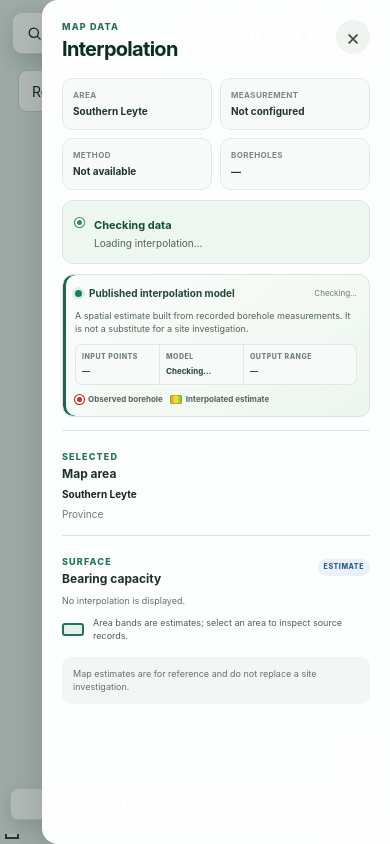
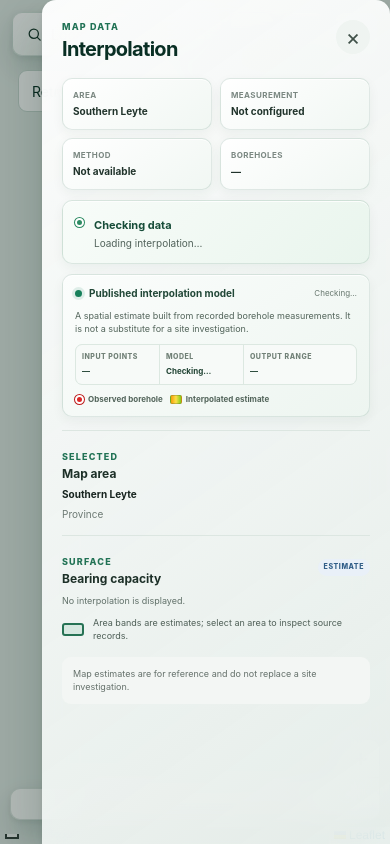
Before and after one commit to John8bits/SBCIS, a PHP site: page /views/map_embed.php in a window 390 px wide, after a click that opens the changed part. Run offline with PHP 8.4, Linux system fonts and the light colour scheme.

Commit message:
Add map theme CSS and integrate into GIS and map views

```diff
--- a/index.php
+++ b/index.php
@@ -71,6 +71,7 @@ $escape = static fn($value) => htmlspecialchars((string) $value, ENT_QUOTES, 'UT
     rel="stylesheet">
   <link rel="stylesheet" href="https://cdnjs.cloudflare.com/ajax/libs/font-awesome/6.5.2/css/all.min.css">
   <link rel="stylesheet" href="src/css/style.css?v=<?= filemtime(__DIR__ . '/src/css/style.css') ?>">
+  <link rel="stylesheet" href="src/css/map-theme.css?v=<?= filemtime(__DIR__ . '/src/css/map-theme.css') ?>">
   <script>window.SBCIS_HERO_BOREHOLES = <?= json_encode($heroBoreholes, JSON_HEX_TAG | JSON_HEX_AMP | JSON_HEX_APOS | JSON_HEX_QUOT) ?>;</script>
   <script defer src="src/js/interpolation.js?v=<?= filemtime(__DIR__ . '/src/js/interpolation.js') ?>"></script>
   <script defer src="src/js/hero-map.js?v=<?= filemtime(__DIR__ . '/src/js/hero-map.js') ?>"></script>
--- /dev/null
+++ b/src/css/map-theme.css
@@ -0,0 +1,185 @@
+/* Shared GIS presentation system — used by the admin, public and hero maps. */
+:root {
+  --map-font: Inter, ui-sans-serif, system-ui, -apple-system, BlinkMacSystemFont, "Segoe UI", sans-serif;
+  --map-ink: #15352a;
+  --map-muted: #60736a;
+  --map-line: rgba(24, 75, 56, .15);
+  --map-surface: rgba(255, 255, 255, .9);
+  --map-surface-strong: rgba(255, 255, 255, .97);
+  --map-glass: blur(16px) saturate(150%);
+  --map-primary: #146b4d;
+  --map-primary-dark: #0b4935;
+  --map-radius-sm: 10px;
+  --map-radius: 14px;
+  --map-shadow-raised: 0 12px 28px rgba(10, 48, 35, .14), 0 2px 6px rgba(10, 48, 35, .08);
+  --map-shadow-float: 0 22px 54px rgba(8, 43, 31, .2), 0 3px 9px rgba(8, 43, 31, .08);
+  --map-shadow-pressed: inset 0 1px 2px rgba(9, 49, 35, .13), 0 2px 6px rgba(10, 48, 35, .1);
+  --map-focus: 0 0 0 3px rgba(31, 122, 85, .26);
+}
+
+.gis-map-shell,
+.hero-map-card {
+  font-family: var(--map-font);
+}
+
+.admin-map-workspace {
+  overflow: hidden;
+  border-color: rgba(27, 83, 62, .16);
+  border-radius: var(--map-radius);
+  box-shadow: var(--map-shadow-raised);
+}
+
+.gis-sidebar,
+.gis-insights {
+  border-color: var(--map-line);
+  border-radius: var(--map-radius);
+  background: linear-gradient(145deg, rgba(255,255,255,.96), rgba(242,248,245,.86));
+  box-shadow: var(--map-shadow-float);
+  backdrop-filter: var(--map-glass);
+}
+
+.gis-insights { border-radius: var(--map-radius) 0 0 var(--map-radius); }
+
+.gis-panel-toggle,
+.hero-map-actions button,
+.hero-map-actions a {
+  min-height: 42px;
+  border-color: rgba(24, 82, 60, .16);
+  border-radius: var(--map-radius-sm);
+  background: linear-gradient(145deg, rgba(255,255,255,.98), rgba(236,245,240,.92));
+  box-shadow: var(--map-shadow-raised), inset 0 1px 0 rgba(255,255,255,.95);
+  color: var(--map-ink);
+  font-family: var(--map-font);
+  font-weight: 750;
+  letter-spacing: .01em;
+  transition: transform .18s ease, box-shadow .18s ease, background .18s ease;
+}
+
+.gis-panel-toggle:hover,
+.hero-map-actions button:not(:disabled):hover,
+.hero-map-actions a:hover {
+  background: linear-gradient(145deg, #fff, #e5f2eb);
+  box-shadow: 0 16px 31px rgba(10, 55, 39, .19), inset 0 1px 0 #fff;
+  transform: translateY(-1px);
+}
+
+.gis-panel-toggle:active,
+.hero-map-actions button:not(:disabled):active,
+.hero-map-actions a:active {
+  box-shadow: var(--map-shadow-pressed);
+  transform: translateY(1px) scale(.985);
+}
+
+.gis-panel-toggle:focus-visible,
+.hero-map-actions button:focus-visible,
+.hero-map-actions a:focus-visible,
+.gis-borehole-marker:focus-visible,
+.hero-borehole-marker:focus-visible {
+  outline: none;
+  box-shadow: var(--map-focus), var(--map-shadow-raised);
+}
+
+.gis-borehole-marker,
+.hero-borehole-marker {
+  border-color: rgba(255,255,255,.96);
+  background: radial-gradient(circle at 32% 23%, #fff 0 7%, #fb8975 8% 21%, #dc3a31 43%, #a21d1a 100%);
+  box-shadow: 0 2px 0 rgba(109, 20, 17, .62), 0 7px 12px rgba(76, 18, 15, .35);
+}
+
+.gis-borehole-marker span,
+.hero-borehole-marker span {
+  background: radial-gradient(circle at 32% 28%, #fff, #f0f5f2);
+  box-shadow: 0 1px 2px rgba(87, 18, 15, .3);
+}
+
+.gis-borehole-marker:hover,
+.hero-borehole-marker:hover {
+  background: radial-gradient(circle at 32% 23%, #fff 0 7%, #ff9986 8% 21%, #e13a30 43%, #8d1614 100%);
+  box-shadow: 0 3px 0 rgba(109, 20, 17, .62), 0 10px 16px rgba(76, 18, 15, .4);
+}
+
+.gis-map-shell .leaflet-popup-content-wrapper,
+.gis-map-shell .leaflet-popup-tip,
+#heroMap .leaflet-popup-content-wrapper,
+#heroMap .leaflet-popup-tip {
+  border: 1px solid rgba(25, 76, 57, .14);
+  background: rgba(255,255,255,.96);
+  box-shadow: var(--map-shadow-float);
+  backdrop-filter: var(--map-glass);
+}
+
+.gis-map-shell .leaflet-popup-content,
+#heroMap .leaflet-popup-content { margin: 13px 15px; color: var(--map-ink); font-family: var(--map-font); }
+.gis-map-shell .leaflet-tooltip { border: 1px solid var(--map-line); border-radius: 8px; background: rgba(255,255,255,.95); box-shadow: var(--map-shadow-raised); color: var(--map-ink); font-family: var(--map-font); font-size: 11px; font-weight: 700; }
+
+.gis-stat-grid > div,
+.gis-model-summary,
+.gis-state-card {
+  border-color: rgba(28, 85, 63, .13);
+  box-shadow: 0 4px 12px rgba(13, 56, 40, .05), inset 0 1px 0 rgba(255,255,255,.88);
+}
+
+.gis-stat-grid > div { border-radius: var(--map-radius-sm); background: linear-gradient(145deg, #fff, #f1f7f3); }
+.gis-state-card { border-radius: var(--map-radius-sm); background: linear-gradient(135deg, #f8fcf9, #e9f5ed); }
+.gis-model-summary { border-radius: var(--map-radius-sm); }
+
+.gis-status,
+.gis-capacity-card,
+.gis-data-key {
+  border-color: var(--map-line);
+  border-radius: var(--map-radius-sm);
+  background: rgba(255,255,255,.88);
+  box-shadow: var(--map-shadow-raised);
+  backdrop-filter: var(--map-glass);
+}
+
+.gis-data-modal-card {
+  border-color: var(--map-line);
+  border-radius: var(--map-radius);
+  box-shadow: var(--map-shadow-float);
+  background: rgba(255,255,255,.97);
+  backdrop-filter: var(--map-glass);
+}
+
+.hero-map-card {
+  border-color: rgba(255,255,255,.24);
+  border-radius: var(--map-radius);
+  background: linear-gradient(145deg, rgba(255,255,255,.16), rgba(255,255,255,.065));
+  box-shadow: 0 26px 70px rgba(4, 27, 19, .28), inset 0 1px 0 rgba(255,255,255,.2);
+  backdrop-filter: var(--map-glass);
+}
+
+.hero-map-stage,
+#heroMap { border-radius: var(--map-radius-sm); }
+
+.hero-interpolation-legend {
+  border-color: var(--map-line);
+  border-radius: var(--map-radius-sm);
+  background: rgba(255,255,255,.9);
+  box-shadow: var(--map-shadow-raised);
+  backdrop-filter: var(--map-glass);
+}
+
+.hero-map-actions button,
+.hero-map-actions a {
+  display: inline-flex;
+  align-items: center;
+  justify-content: center;
+  gap: 7px;
+  padding: 7px 11px;
+  text-decoration: none;
+}
+
+.hero-map-actions button:disabled { box-shadow: none; opacity: .55; }
+
+@media (max-width: 760px) {
+  .gis-sidebar,
+  .gis-insights { border-radius: var(--map-radius) var(--map-radius) 0 0; }
+  .gis-panel-toggle { min-height: 44px; }
+}
+
+@media (prefers-reduced-motion: reduce) {
+  .gis-panel-toggle,
+  .hero-map-actions button,
+  .hero-map-actions a { transition: none; }
+}
--- a/views/admin/admin_gis.php
+++ b/views/admin/admin_gis.php
@@ -24,7 +24,8 @@ $gisJsVersion = filemtime(__DIR__ . '/../../src/js/gis.js');
 $interpolationAdmin = true;
 $_SESSION['interpolation_csrf'] = $_SESSION['interpolation_csrf'] ?? bin2hex(random_bytes(32));
 $interpolationVersion = filemtime(__DIR__ . '/../../src/js/interpolation.js');
-$extraHead = '<link rel="stylesheet" href="https://unpkg.com/leaflet@1.9.4/dist/leaflet.css"><link rel="stylesheet" href="../../src/css/gis.css?v=' . $gisCssVersion . '"><script defer src="https://unpkg.com/leaflet@1.9.4/dist/leaflet.js"></script><script defer src="https://cdn.jsdelivr.net/npm/d3@7/dist/d3.min.js"></script><script defer src="../../src/js/interpolation.js?v=' . $interpolationVersion . '"></script><script defer src="../../src/js/gis.js?v=' . $gisJsVersion . '"></script>';
+$mapThemeVersion = filemtime(__DIR__ . '/../../src/css/map-theme.css');
+$extraHead = '<link rel="stylesheet" href="https://unpkg.com/leaflet@1.9.4/dist/leaflet.css"><link rel="stylesheet" href="../../src/css/gis.css?v=' . $gisCssVersion . '"><link rel="stylesheet" href="../../src/css/map-theme.css?v=' . $mapThemeVersion . '"><script defer src="https://unpkg.com/leaflet@1.9.4/dist/leaflet.js"></script><script defer src="https://cdn.jsdelivr.net/npm/d3@7/dist/d3.min.js"></script><script defer src="../../src/js/interpolation.js?v=' . $interpolationVersion . '"></script><script defer src="../../src/js/gis.js?v=' . $gisJsVersion . '"></script>';
 require __DIR__ . '/overview_shell.php';
 ?>
 <script>window.SBCIS_MAP_BASE = '../../'; window.SBCIS_BOREHOLES = <?= json_encode($boreholes, JSON_HEX_TAG | JSON_HEX_AMP | JSON_HEX_APOS | JSON_HEX_QUOT) ?>; window.SBCIS_RECORDS_AVAILABLE = <?= $recordsAvailable ? 'true' : 'false' ?>;</script>
--- a/views/gis.php
+++ b/views/gis.php
@@ -36,6 +36,7 @@ $mapJson = json_encode(
   <link rel="stylesheet" href="../src/css/style.css?v=<?= filemtime(__DIR__ . '/../src/css/style.css') ?>">
   <link rel="stylesheet" href="https://unpkg.com/leaflet@1.9.4/dist/leaflet.css">
   <link rel="stylesheet" href="../src/css/gis.css?v=<?= filemtime(__DIR__ . '/../src/css/gis.css') ?>">
+  <link rel="stylesheet" href="../src/css/map-theme.css?v=<?= filemtime(__DIR__ . '/../src/css/map-theme.css') ?>">
   <script defer src="https://unpkg.com/leaflet@1.9.4/dist/leaflet.js"></script>
   <script defer src="https://cdn.jsdelivr.net/npm/d3@7/dist/d3.min.js"></script>
   <script>
--- a/views/map_embed.php
+++ b/views/map_embed.php
@@ -8,7 +8,7 @@ $boreholes = $mapData['boreholes'];
 $recordsAvailable = $mapData['recordsAvailable'];
 ?>
 <!DOCTYPE html><html lang="en"><head><meta charset="UTF-8"><meta name="viewport" content="width=device-width, initial-scale=1.0"><title>Southern Leyte map</title>
-<link rel="stylesheet" href="https://unpkg.com/leaflet@1.9.4/dist/leaflet.css"><link rel="stylesheet" href="../src/css/gis.css?v=<?= filemtime(__DIR__ . '/../src/css/gis.css') ?>">
+<link rel="stylesheet" href="https://unpkg.com/leaflet@1.9.4/dist/leaflet.css"><link rel="stylesheet" href="../src/css/gis.css?v=<?= filemtime(__DIR__ . '/../src/css/gis.css') ?>"><link rel="stylesheet" href="../src/css/map-theme.css?v=<?= filemtime(__DIR__ . '/../src/css/map-theme.css') ?>">
 <script defer src="https://unpkg.com/leaflet@1.9.4/dist/leaflet.js"></script>
 <script defer src="https://cdn.jsdelivr.net/npm/d3@7/dist/d3.min.js"></script>
 <script defer src="../src/js/interpolation.js?v=<?= filemtime(__DIR__ . '/../src/js/interpolation.js') ?>"></script>
```
